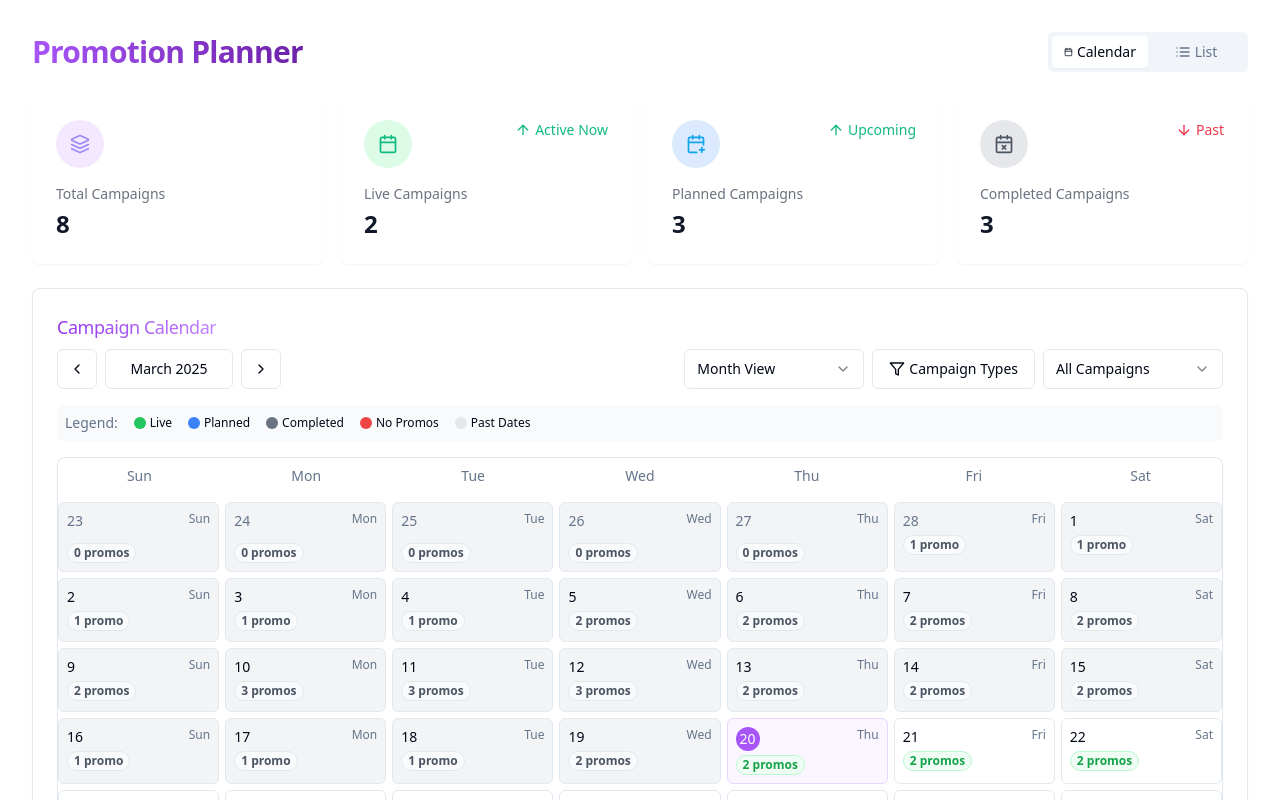
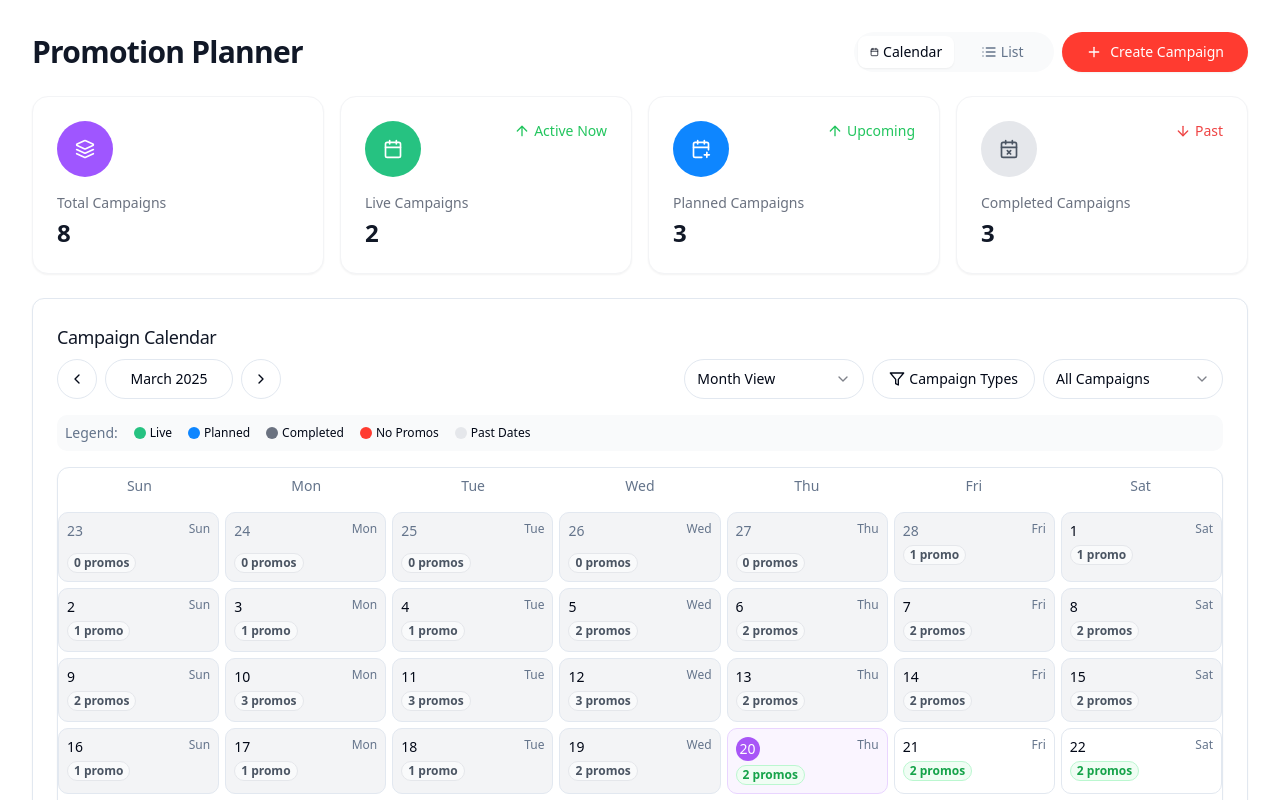
Before and after one commit to AB00k/clone-verse-wizardry-79, a React (Vite) app: page /promotions in a window 1280 px wide. Shown: the top 800 px of the page. Built offline with nearby package versions, Linux system fonts and the light colour scheme.

Commit message:
Refactor: Apply theme to promotion planner
Align the promotion planner component with the overall dashboard theme.

```diff
--- a/src/components/StatCard.tsx
+++ b/src/components/StatCard.tsx
@@ -2,7 +2,7 @@
 import React from 'react';
 import { cn } from '@/lib/utils';
 
-type IconColor = 'gray' | 'blue' | 'red' | 'orange' | 'green' | 'purple';
+type IconColor = 'gray' | 'blue' | 'red' | 'orange' | 'green' | 'purple' | 'light-blue';
 
 interface StatCardProps {
   icon: React.ReactNode;
@@ -18,11 +18,12 @@ interface StatCardProps {
 
 const colorVariants: Record<IconColor, string> = {
   gray: 'bg-gray-200 text-gray-600',
-  blue: 'bg-blue-100 text-stat-blue',
-  red: 'bg-red-100 text-stat-red',
-  orange: 'bg-orange-100 text-stat-orange',
-  green: 'bg-green-100 text-stat-green',
-  purple: 'bg-purple-100 text-stat-purple'
+  blue: 'stat-icon-blue',
+  red: 'bg-[#FF3B30] text-white',
+  orange: 'stat-icon-orange',
+  green: 'stat-icon-green',
+  purple: 'stat-icon-purple',
+  'light-blue': 'bg-[#33C7FF] text-white'
 };
 
 const StatCard: React.FC<StatCardProps> = ({
@@ -35,12 +36,12 @@ const StatCard: React.FC<StatCardProps> = ({
 }) => {
   return (
     <div className={cn(
-      'stats-card bg-white rounded-lg p-6 shadow-sm animate-slide-up',
+      'stats-card p-6 animate-slide-up',
       className
     )}>
       <div className="flex items-start justify-between">
         <div className={cn(
-          'icon-container w-12 h-12 rounded-full flex items-center justify-center mb-4',
+          'stat-icon-container',
           colorVariants[iconColor]
         )}>
           {icon}
@@ -48,7 +49,7 @@ const StatCard: React.FC<StatCardProps> = ({
         {trend && (
           <div className={cn(
             'text-sm font-medium flex items-center space-x-1',
-            trend.positive ? 'text-success' : 'text-danger'
+            trend.positive ? 'trend-up' : 'trend-down'
           )}>
             {trend.positive ? (
               <svg xmlns="http://www.w3.org/2000/svg" width="16" height="16" viewBox="0 0 24 24" fill="none" stroke="currentColor" strokeWidth="2" strokeLinecap="round" strokeLinejoin="round">
@@ -65,7 +66,7 @@ const StatCard: React.FC<StatCardProps> = ({
           </div>
         )}
       </div>
-      <div className="space-y-1">
+      <div className="space-y-1 mt-4">
         <h3 className="text-sm font-medium text-gray-500">{title}</h3>
         <p className="text-2xl font-bold text-gray-900">{value}</p>
       </div>
--- a/src/index.css
+++ b/src/index.css
@@ -14,7 +14,7 @@
     --popover: 0 0% 100%;
     --popover-foreground: 222.2 84% 4.9%;
 
-    --primary: 222.2 47.4% 11.2%;
+    --primary: 0 84% 60%; /* Adjusted to red */
     --primary-foreground: 210 40% 98%;
 
     --secondary: 210 40% 96.1%;
@@ -33,7 +33,7 @@
     --input: 214.3 31.8% 91.4%;
     --ring: 222.2 84% 4.9%;
 
-    --radius: 0.5rem;
+    --radius: 0.75rem;
 
     --sidebar-background: 0 0% 98%;
     --sidebar-foreground: 240 5.3% 26.1%;
@@ -43,6 +43,14 @@
     --sidebar-accent-foreground: 240 5.9% 10%;
     --sidebar-border: 220 13% 91%;
     --sidebar-ring: 217.2 91.2% 59.8%;
+
+    /* Custom theme colors based on the image */
+    --blue-accent: 214 100% 49%;
+    --orange-accent: 27 100% 59%;
+    --green-accent: 142 64% 47%;
+    --purple-accent: 271 68% 64%;
+    --red-accent: 0 84% 60%;
+    --light-blue-accent: 195 84% 60%;
   }
 
   .dark {
@@ -98,11 +106,33 @@
 /* Stats Card Animation */
 .stats-card {
   transition: all 0.3s ease;
+  @apply rounded-2xl bg-white shadow-sm border border-gray-100;
 }
 
 .stats-card:hover {
   transform: translateY(-4px);
   box-shadow: 0 10px 25px -5px rgba(0, 0, 0, 0.05);
+}
+
+/* Stat Icon Containers */
+.stat-icon-blue {
+  @apply bg-[#0E86FF] text-white;
+}
+
+.stat-icon-orange {
+  @apply bg-[#FF9D2D] text-white;
+}
+
+.stat-icon-green {
+  @apply bg-[#26C281] text-white;
+}
+
+.stat-icon-purple {
+  @apply bg-[#9F56FF] text-white;
+}
+
+.stat-icon-container {
+  @apply rounded-full flex items-center justify-center h-14 w-14;
 }
 
 /* Smooth Progress Bar Animation */
@@ -130,3 +160,31 @@
 .icon-container:hover {
   transform: scale(1.1);
 }
+
+/* Campaign card styling */
+.campaign-card {
+  @apply overflow-hidden hover:shadow-md transition-all rounded-xl;
+}
+
+/* Trend indicators */
+.trend-up {
+  @apply text-green-500 flex items-center;
+}
+
+.trend-down {
+  @apply text-red-500 flex items-center;
+}
+
+/* Add button styling */
+.add-button {
+  @apply bg-[#FF3B30] hover:bg-[#E5352B] text-white rounded-full px-6 py-3 flex items-center gap-2 shadow-sm transition-all;
+}
+
+/* Tab styling */
+.tab-container {
+  @apply bg-gray-50 rounded-full p-1;
+}
+
+.tab-active {
+  @apply bg-white shadow-sm;
+}
--- a/src/pages/Promotions.tsx
+++ b/src/pages/Promotions.tsx
@@ -19,7 +19,9 @@ import {
   Filter,
   PieChart,
   TrendingUp,
-  Layers
+  Layers,
+  Tag,
+  Plus
 } from "lucide-react";
 import { format, addMonths, subMonths, startOfWeek, endOfWeek, addWeeks, subWeeks,
   isWithinInterval, addDays, isBefore, isToday } from "date-fns";
@@ -208,7 +210,7 @@ const Promotions = () => {
   return (
     <div className="flex-1 space-y-6 p-4 md:p-8 pt-6">
       <div className="flex items-center justify-between">
-        <h2 className="text-3xl font-bold tracking-tight bg-gradient-to-r from-purple-500 to-purple-800 bg-clip-text text-transparent">
+        <h2 className="text-3xl font-bold tracking-tight text-gray-900">
           Promotion Planner
         </h2>
         <div className="flex items-center space-x-2">
@@ -217,7 +219,7 @@ const Promotions = () => {
             onValueChange={(value) => setViewType(value as "calendar" | "list")}
             className="w-[200px]"
           >
-            <TabsList className="grid w-full grid-cols-2">
+            <TabsList className="grid w-full grid-cols-2 tab-container">
               <TabsTrigger value="calendar" className="flex items-center gap-1">
                 <CalendarIcon className="h-4 w-4" />
                 <span>Calendar</span>
@@ -228,6 +230,10 @@ const Promotions = () => {
               </TabsTrigger>
             </TabsList>
           </Tabs>
+
+          <Button className="add-button">
+            <Plus className="h-5 w-5" /> Create Campaign
+          </Button>
         </div>
       </div>
 
@@ -262,9 +268,9 @@ const Promotions = () => {
       </div>
 
       <div className="grid gap-4">
-        <Card className="border shadow-sm overflow-visible">
+        <Card className="border shadow-sm overflow-visible rounded-xl">
           <CardHeader className="flex flex-row items-center justify-between space-y-0 pb-2">
-            <CardTitle className="text-lg font-medium bg-gradient-to-r from-purple-600 to-purple-400 bg-clip-text text-transparent">
+            <CardTitle className="text-lg font-medium text-gray-900">
               {viewType === "calendar" ? "Campaign Calendar" : "Campaign List"}
             </CardTitle>
           </CardHeader>
@@ -276,13 +282,13 @@ const Promotions = () => {
                     variant="outline"
                     size="icon"
                     onClick={goToPrevious}
-                    className="hover:bg-purple-50 hover:text-purple-600 hover:border-purple-200"
+                    className="hover:bg-gray-50 hover:text-gray-600 hover:border-gray-200 rounded-full"
                   >
                     <ChevronLeft className="h-4 w-4" />
                   </Button>
                   <Button
                     variant="outline"
-                    className="min-w-32 font-medium hover:bg-purple-50 hover:text-purple-600 hover:border-purple-200"
+                    className="min-w-32 font-medium hover:bg-gray-50 hover:text-gray-600 hover:border-gray-200 rounded-full"
                     onClick={goToToday}
                   >
                     {getViewDateRange()}
@@ -291,7 +297,7 @@ const Promotions = () => {
                     variant="outline"
                     size="icon"
                     onClick={goToNext}
-                    className="hover:bg-purple-50 hover:text-purple-600 hover:border-purple-200"
+                    className="hover:bg-gray-50 hover:text-gray-600 hover:border-gray-200 rounded-full"
                   >
                     <ChevronRight className="h-4 w-4" />
                   </Button>
@@ -310,7 +316,7 @@ const Promotions = () => {
                           }
                         }}
                       >
-                        <SelectTrigger className="w-[180px]">
+                        <SelectTrigger className="w-[180px] rounded-full">
                           <SelectValue placeholder="View" />
                         </SelectTrigger>
                         <SelectContent>
@@ -325,7 +331,7 @@ const Promotions = () => {
                           value={selectedDayOfWeek !== null ? selectedDayOfWeek.toString() : "none"}
                           onValueChange={handleDayOfWeekSelect}
                         >
-                          <SelectTrigger className="w-[180px]">
+                          <SelectTrigger className="w-[180px] rounded-full">
                             <SelectValue placeholder="Select day of week" />
                           </SelectTrigger>
                           <SelectContent>
@@ -345,11 +351,11 @@ const Promotions = () => {
 
                   <DropdownMenu>
                     <DropdownMenuTrigger asChild>
-                      <Button variant="outline" className="gap-1">
+                      <Button variant="outline" className="gap-1 rounded-full">
                         <Filter className="h-4 w-4" />
                         <span>Campaign Types</span>
                         {selectedFilters.length > 0 && (
-                          <Badge variant="secondary" className="ml-1 bg-purple-100 text-purple-600">{selectedFilters.length}</Badge>
+                          <Badge variant="secondary" className="ml-1 bg-gray-100 text-gray-600">{selectedFilters.length}</Badge>
                         )}
                       </Button>
                     </DropdownMenuTrigger>
@@ -361,7 +367,7 @@ const Promotions = () => {
                         onCheckedChange={() => toggleFilter("live")}
                       >
                         <div className="flex items-center">
-                          <CalendarCheckIcon className="h-4 w-4 text-green-500 mr-2" />
+                          <CalendarCheckIcon className="h-4 w-4 text-[#26C281] mr-2" />
                           <span>Live Campaigns</span>
                         </div>
                       </DropdownMenuCheckboxItem>
@@ -370,7 +376,7 @@ const Promotions = () => {
                         onCheckedChange={() => toggleFilter("planned")}
                       >
                         <div className="flex items-center">
-                          <CalendarPlus className="h-4 w-4 text-blue-500 mr-2" />
+                          <CalendarPlus className="h-4 w-4 text-[#0E86FF] mr-2" />
                           <span>Planned Campaigns</span>
                         </div>
                       </DropdownMenuCheckboxItem>
@@ -390,7 +396,7 @@ const Promotions = () => {
                     value={filterStatus}
                     onValueChange={(value) => setFilterStatus(value as CampaignStatus | "all")}
                   >
-                    <SelectTrigger className="w-[180px]">
+                    <SelectTrigger className="w-[180px] rounded-full">
                       <SelectValue placeholder="Status Filter" />
                     </SelectTrigger>
                     <SelectContent>
@@ -403,14 +409,14 @@ const Promotions = () => {
                 </div>
               </div>
 
-              <div className="flex items-center justify-start gap-4 flex-wrap bg-secondary/50 p-2 rounded-md">
+              <div className="flex items-center justify-start gap-4 flex-wrap bg-gray-50 p-2 rounded-md">
                 <span className="text-sm font-medium text-muted-foreground">Legend:</span>
                 <div className="flex items-center gap-1">
-                  <span className="w-3 h-3 rounded-full bg-green-500"></span>
+                  <span className="w-3 h-3 rounded-full bg-[#26C281]"></span>
                   <span className="text-xs">Live</span>
                 </div>
                 <div className="flex items-center gap-1">
-                  <span className="w-3 h-3 rounded-full bg-blue-500"></span>
+                  <span className="w-3 h-3 rounded-full bg-[#0E86FF]"></span>
                   <span className="text-xs">Planned</span>
                 </div>
                 <div className="flex items-center gap-1">
@@ -418,7 +424,7 @@ const Promotions = () => {
                   <span className="text-xs">Completed</span>
                 </div>
                 <div className="flex items-center gap-1">
-                  <span className="w-3 h-3 rounded-full bg-red-500"></span>
+                  <span className="w-3 h-3 rounded-full bg-[#FF3B30]"></span>
                   <span className="text-xs">No Promos</span>
                 </div>
                 <div className="flex items-center gap-1">
```
Also changed, not shown: src/components/promo/CampaignList.tsx (+4 -4 lines).
